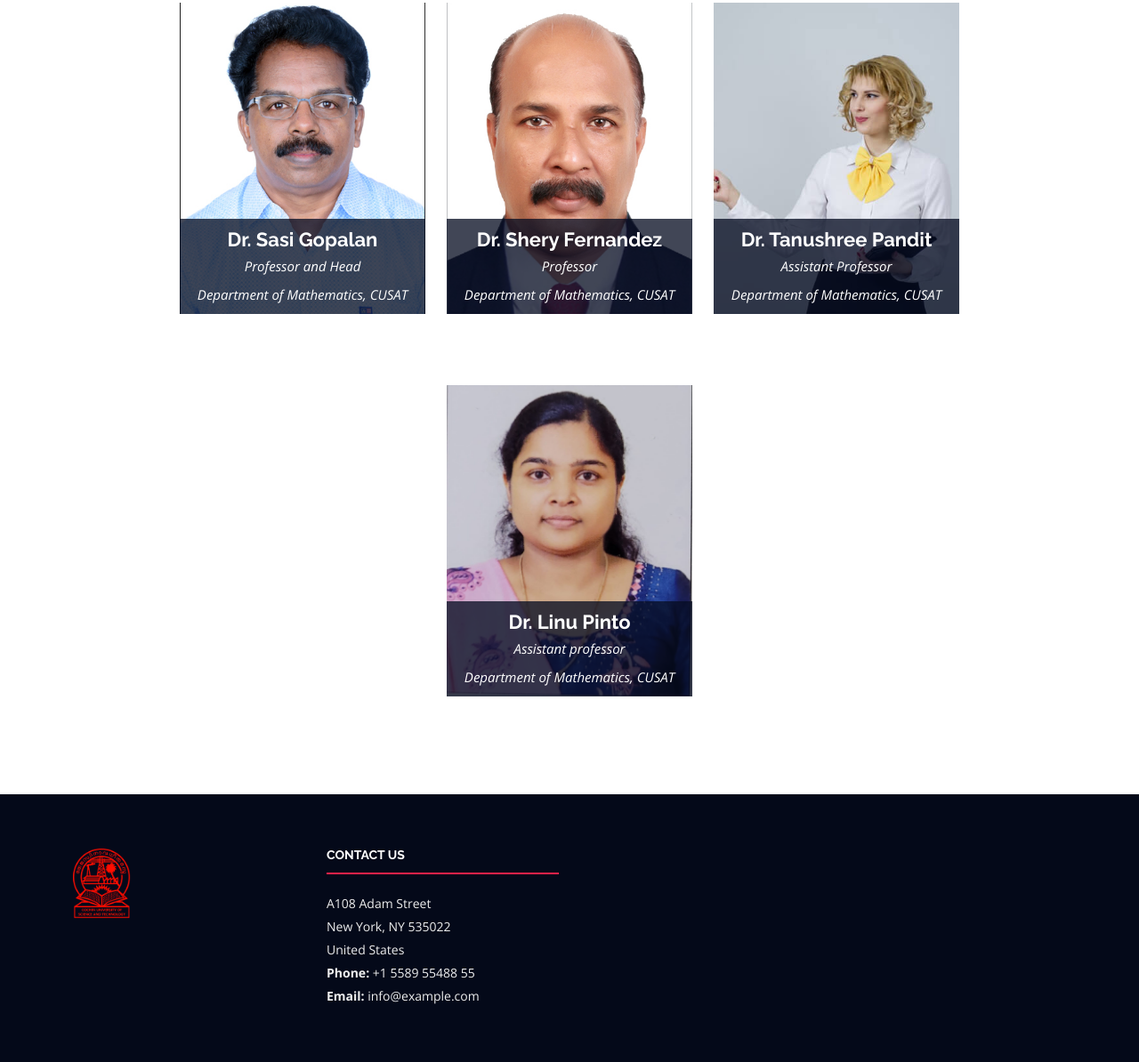
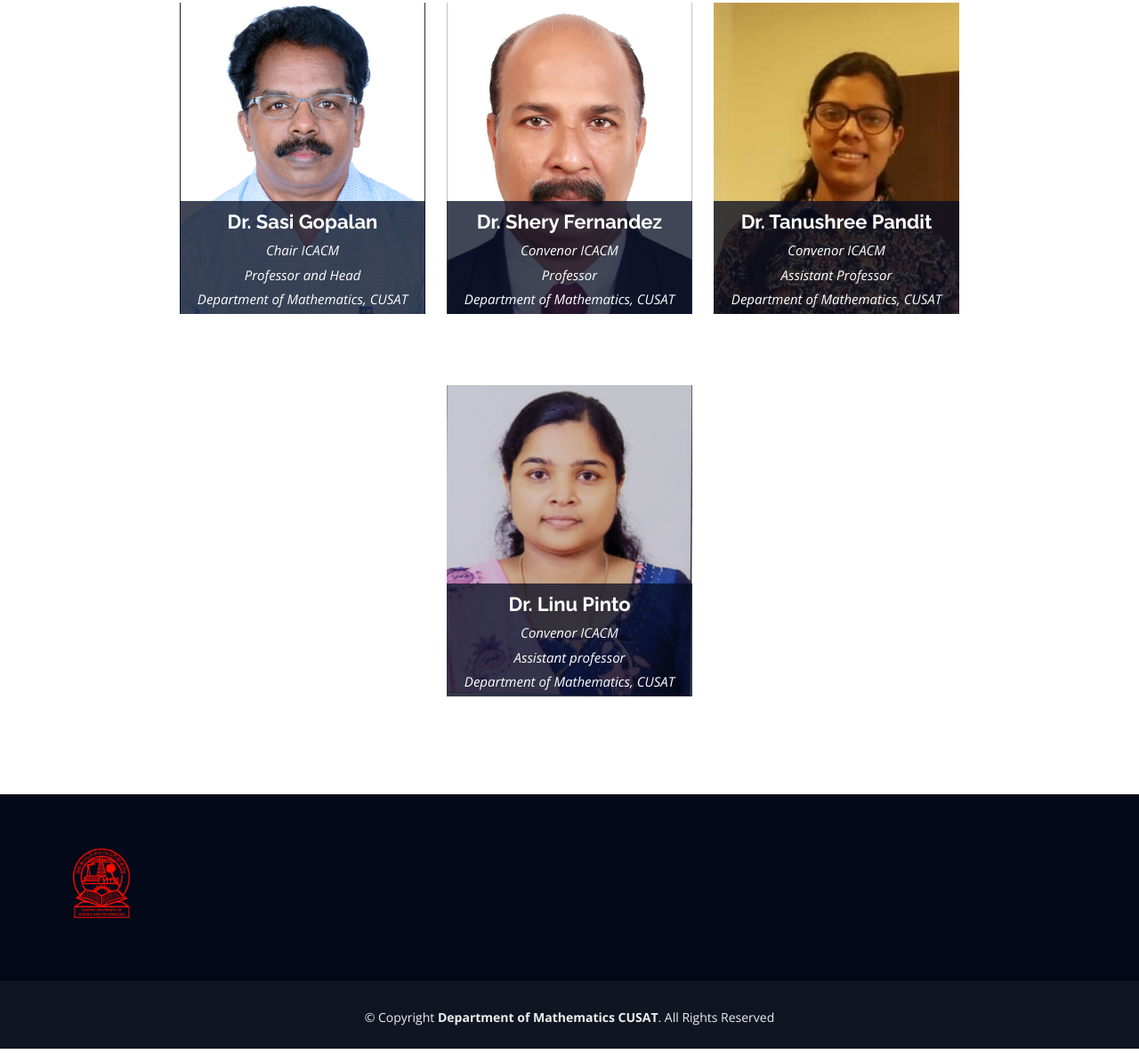
Before and after one commit to VarshaShaheen/IWCMLQC, a plain HTML site: page index.html in a window 1280 px wide. Shown: the part 1603-2797 px from the top of the page at 89% size. Drawn offline with nearby package versions, Linux system fonts and the light colour scheme.

Commit message:
committee updated

```diff
--- a/assets/css/style.css
+++ b/assets/css/style.css
@@ -31,7 +31,7 @@ a:focus {
 
 p {
   padding: 0;
-  margin: 0 0 30px 0;
+  margin: 0 0 5px 0;
 }
 
 h1,
@@ -42,7 +42,6 @@ h5,
 h6 {
   font-family: "Raleway", sans-serif;
   font-weight: 400;
-  margin: 0 0 20px 0;
   padding: 0;
   color: #0e1b4d;
 }
@@ -478,7 +477,7 @@ h6 {
 #hero {
   width: 100%;
   height: 100vh;
-  background: url(../img/hero-bg.jpg) top center;
+  background: url(../img/hero.jpeg) top center;
   background-size: cover;
   overflow: hidden;
   position: relative;
@@ -734,13 +733,11 @@ h6 {
   color: #fff;
   font-size: 22px;
   font-weight: 600;
-  margin-bottom: 5px;
 }
 
 #speakers .speaker .details p {
   color: #fff;
   font-size: 15px;
-  margin-bottom: 10px;
   font-style: italic;
 }
 
@@ -779,7 +776,7 @@ h6 {
   color: #112363;
   font-size: 28px;
   font-weight: 700;
-  margin-bottom: 10px;
+  margin-bottom: 5px;
 }
 
 #speakers-details .details .social {
--- a/index.html
+++ b/index.html
@@ -143,6 +143,7 @@
               <img src="assets/img/speakers/sasi_g.jpg" alt="Speaker 1" class="img-fluid">
               <div class="details">
                 <h3>Dr. Sasi Gopalan</h3>
+                <p>Chair ICACM</p>
                 <p>Professor and Head</p>
                 <p>Department of Mathematics, CUSAT</p>
                 <div class="social">
@@ -159,6 +160,7 @@
               <img src="assets/img/speakers/shery10.jpg" alt="Speaker 2" class="img-fluid">
               <div class="details">
                 <h3>Dr. Shery Fernandez</h3>
+                <p>Convenor ICACM</p>
                 <p>Professor</p>
                 <p>Department of Mathematics, CUSAT</p>
                 <div class="social">
@@ -172,9 +174,10 @@
           </div>
           <div class="col-lg-4 col-md-6 committee">
             <div class="speaker" data-aos="fade-up" data-aos-delay="300">
-              <img src="assets/img/speakers/3.jpg" alt="Speaker 3" class="img-fluid">
+              <img src="assets/img/speakers/tanu.jpg" alt="Speaker 3" class="img-fluid">
               <div class="details">
                 <h3>Dr. Tanushree Pandit</h3>
+                <p>Convenor ICACM</p>
                 <p>Assistant Professor</p>
                 <p>Department of Mathematics, CUSAT</p>
                 <div class="social">
@@ -191,6 +194,7 @@
               <img src="assets/img/speakers/linu.jpg" alt="Speaker 4" class="img-fluid">
               <div class="details">
                 <h3>Dr. Linu Pinto</h3>
+                <p>Convenor ICACM</p>
                 <p>Assistant professor</p>
                 <p>Department of Mathematics, CUSAT</p>
                 <div class="social">
@@ -1031,15 +1035,15 @@
 <!--            </ul>-->
 <!--          </div>-->
 
-          <div class="col-lg-3 col-md-6 footer-contact">
-            <h4>Contact Us</h4>
-            <p>
-              A108 Adam Street <br>
-              New York, NY 535022<br>
-              United States <br>
-              <strong>Phone:</strong> +1 5589 55488 55<br>
-              <strong>Email:</strong> info@example.com<br>
-            </p>
+<!--          <div class="col-lg-3 col-md-6 footer-contact">-->
+<!--            <h4>Contact Us</h4>-->
+<!--            <p>-->
+<!--              A108 Adam Street <br>-->
+<!--              New York, NY 535022<br>-->
+<!--              United States <br>-->
+<!--              <strong>Phone:</strong> +1 5589 55488 55<br>-->
+<!--              <strong>Email:</strong> info@example.com<br>-->
+<!--            </p>-->
 
 <!--            <div class="social-links">-->
 <!--              <a href="#" class="twitter"><i class="bi bi-twitter"></i></a>-->
```
Also changed, not shown: assets/img/hero.jpeg (added), assets/img/speakers/tanu.jpg (added).
